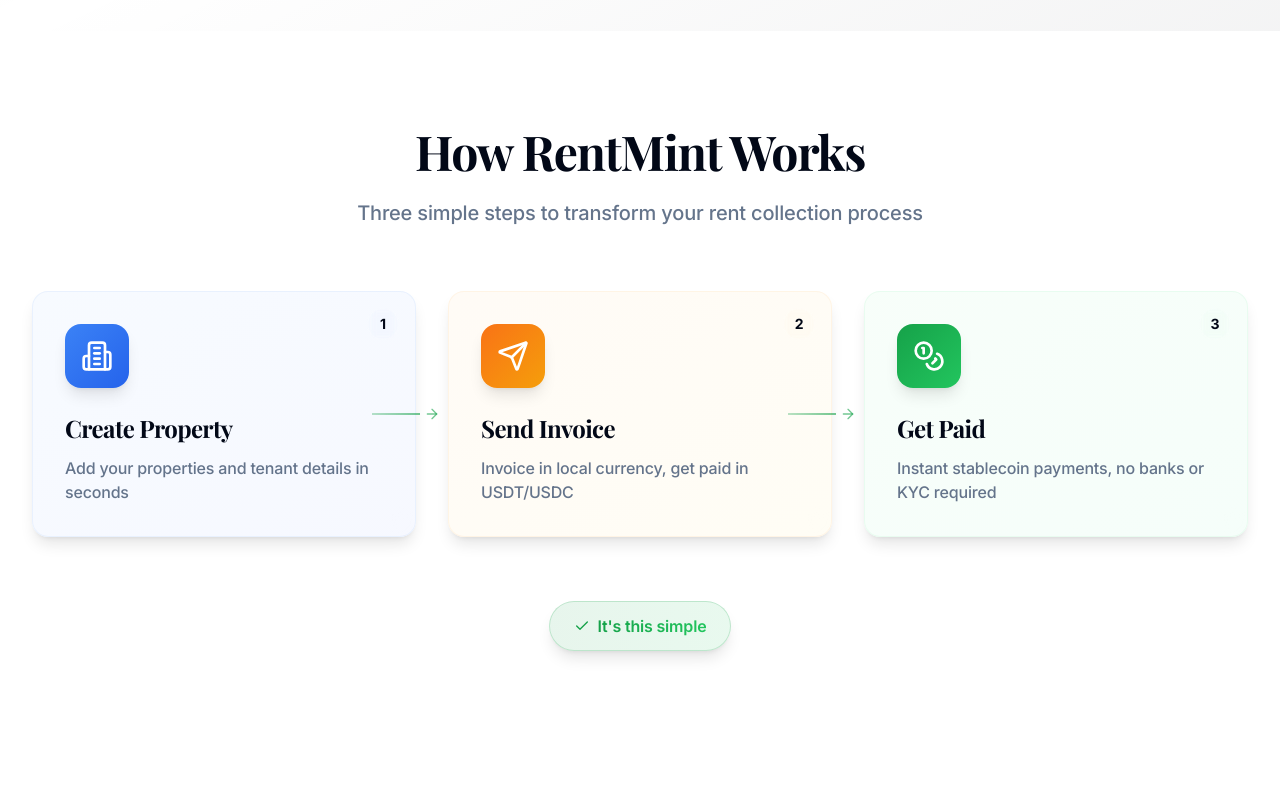
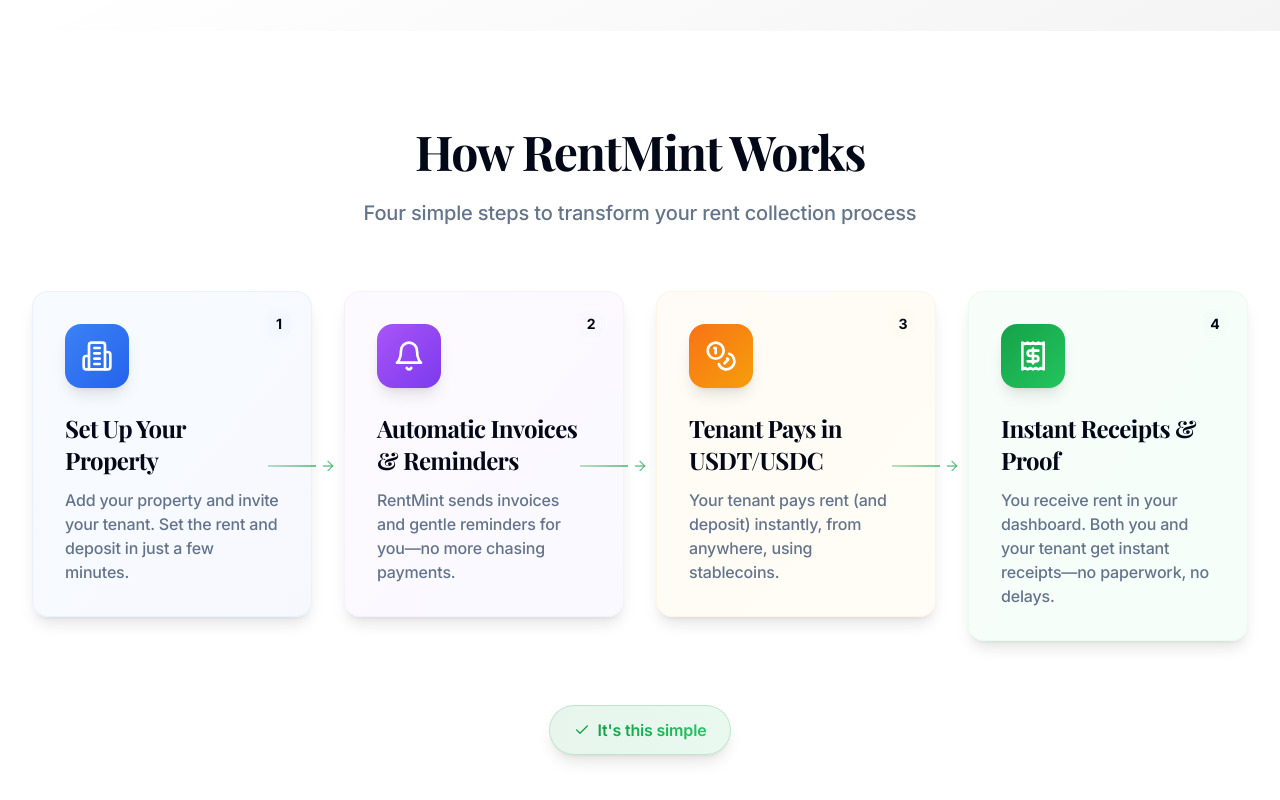
Before and after one commit to RentMint/rentmint-website, a React (Vite) app: page / in a window 1280 px wide. Shown: the part 646-1446 px from the top of the page. Before the commit the page ends 1393 px from the top, so only its background shows below. Built offline with nearby package versions, Linux system fonts and the light colour scheme.

Commit message:
Refactor: Improve "How RentMint Works" section
Update the "How RentMint Works" section with new steps, custom icons, and improved layout, while maintaining the premium design and visual consistency with the hero section.

```diff
--- a/src/components/HowItWorksSection.tsx
+++ b/src/components/HowItWorksSection.tsx
@@ -1,27 +1,35 @@
-import { Building2, Send, Coins, ArrowRight, Check } from "lucide-react";
+import { Building2, Bell, Coins, Receipt, ArrowRight, Check } from "lucide-react";
 
 const HowItWorksSection = () => {
   const steps = [
     {
       icon: Building2,
-      title: "Create Property",
-      subtitle: "Add your properties and tenant details in seconds",
+      title: "Set Up Your Property",
+      subtitle: "Add your property and invite your tenant. Set the rent and deposit in just a few minutes.",
       gradient: "from-blue-500 to-blue-600",
       bgGradient: "from-blue-50/50 to-indigo-50/50 dark:from-blue-950/20 dark:to-indigo-950/20",
       borderColor: "border-blue-100/50 dark:border-blue-800/30"
     },
     {
-      icon: Send,
-      title: "Send Invoice",
-      subtitle: "Invoice in local currency, get paid in USDT/USDC",
+      icon: Bell,
+      title: "Automatic Invoices & Reminders",
+      subtitle: "RentMint sends invoices and gentle reminders for you—no more chasing payments.",
+      gradient: "from-purple-500 to-violet-600",
+      bgGradient: "from-purple-50/50 to-violet-50/50 dark:from-purple-950/20 dark:to-violet-950/20",
+      borderColor: "border-purple-100/50 dark:border-purple-800/30"
+    },
+    {
+      icon: Coins,
+      title: "Tenant Pays in USDT/USDC",
+      subtitle: "Your tenant pays rent (and deposit) instantly, from anywhere, using stablecoins.",
       gradient: "from-orange-500 to-amber-500",
       bgGradient: "from-orange-50/50 to-amber-50/50 dark:from-orange-950/20 dark:to-amber-950/20",
       borderColor: "border-orange-100/50 dark:border-orange-800/30"
     },
     {
-      icon: Coins,
-      title: "Get Paid",
-      subtitle: "Instant stablecoin payments, no banks or KYC required",
+      icon: Receipt,
+      title: "Instant Receipts & Proof",
+      subtitle: "You receive rent in your dashboard. Both you and your tenant get instant receipts—no paperwork, no delays.",
       gradient: "from-rentmint-accent to-green-500",
       bgGradient: "from-green-50/50 to-emerald-50/50 dark:from-green-950/20 dark:to-emerald-950/20",
       borderColor: "border-green-100/50 dark:border-green-800/30"
@@ -40,12 +48,12 @@ const HowItWorksSection = () => {
             How RentMint Works
           </h2>
           <p className="text-lg md:text-xl text-muted-foreground font-medium max-w-2xl mx-auto">
-            Three simple steps to transform your rent collection process
+            Four simple steps to transform your rent collection process
           </p>
         </div>
 
         {/* Steps */}
-        <div className="grid md:grid-cols-3 gap-8 md:gap-6 lg:gap-8 relative">
+        <div className="grid md:grid-cols-2 lg:grid-cols-4 gap-8 md:gap-6 lg:gap-8 relative">
           {steps.map((step, index) => {
             const IconComponent = step.icon;
             return (
```
